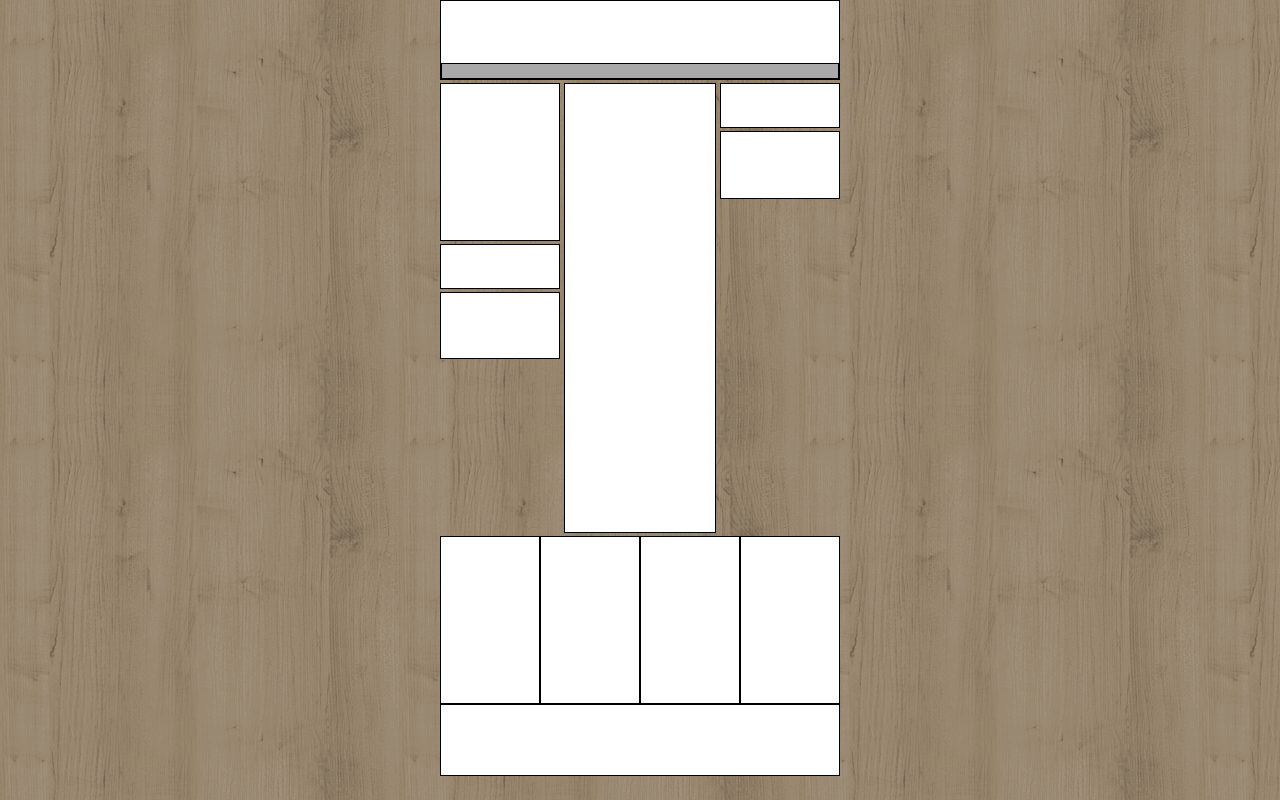
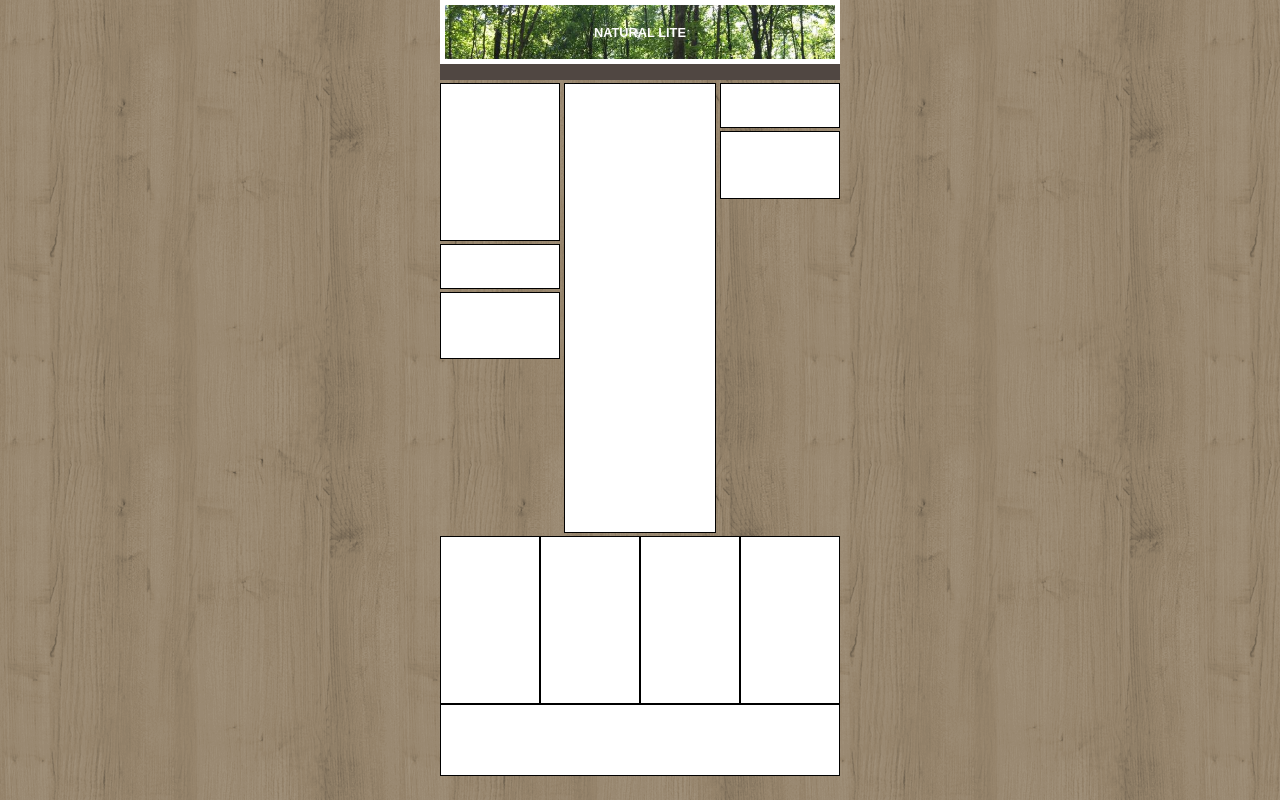
Before and after one commit to albertocapone/htmlcss-struttura-wp, a plain HTML site: page index.html in a window 1280 px wide. Drawn offline with Linux system fonts and the light colour scheme.

Commit message:
Stilizzazione - modificato header, aggiunta img intestazione, modificato nav -

```diff
--- a/css/style.css
+++ b/css/style.css
@@ -18,16 +18,16 @@ header{
   width: 400px;
   height: 80px;
   position: relative;
-  border: 1px solid black;
 }
+
+
 
 nav{
   width: 100%;
   height: 20%;
   top: 80%;
   position: absolute;
-  background-color: darkgray;
-  border: 1px solid black;
+  background-color: #504742;
 }
 
 main{
@@ -41,6 +41,25 @@ footer{
   position: relative;
   width: 400px;
   height: 240px;
+}
+
+/* zona header */
+section.intestazione{
+  height: 80%;
+  border: 5px solid white;
+  background-image: url("../img/woods.jpg");
+  background-size: cover;
+  position: relative;
+}
+
+h1.intestazione{
+  color: white;
+  font-family: sans-serif;
+  font-size: 80%;
+  position: absolute;
+  top: 50%;
+  left: 50%;
+  transform: translate(-50%, -50%);
 }
 
 /* zona main */
--- a/index.html
+++ b/index.html
@@ -13,7 +13,9 @@
 
       <!-- intestazione -->
       <header>
-        <h1></h1>
+        <section class="intestazione">
+          <h1 class="intestazione">NATURAL LITE</h1>
+        </section>
         <nav>
         </nav>
       </header>
```
Also changed, not shown: img/woods.jpg (added).
